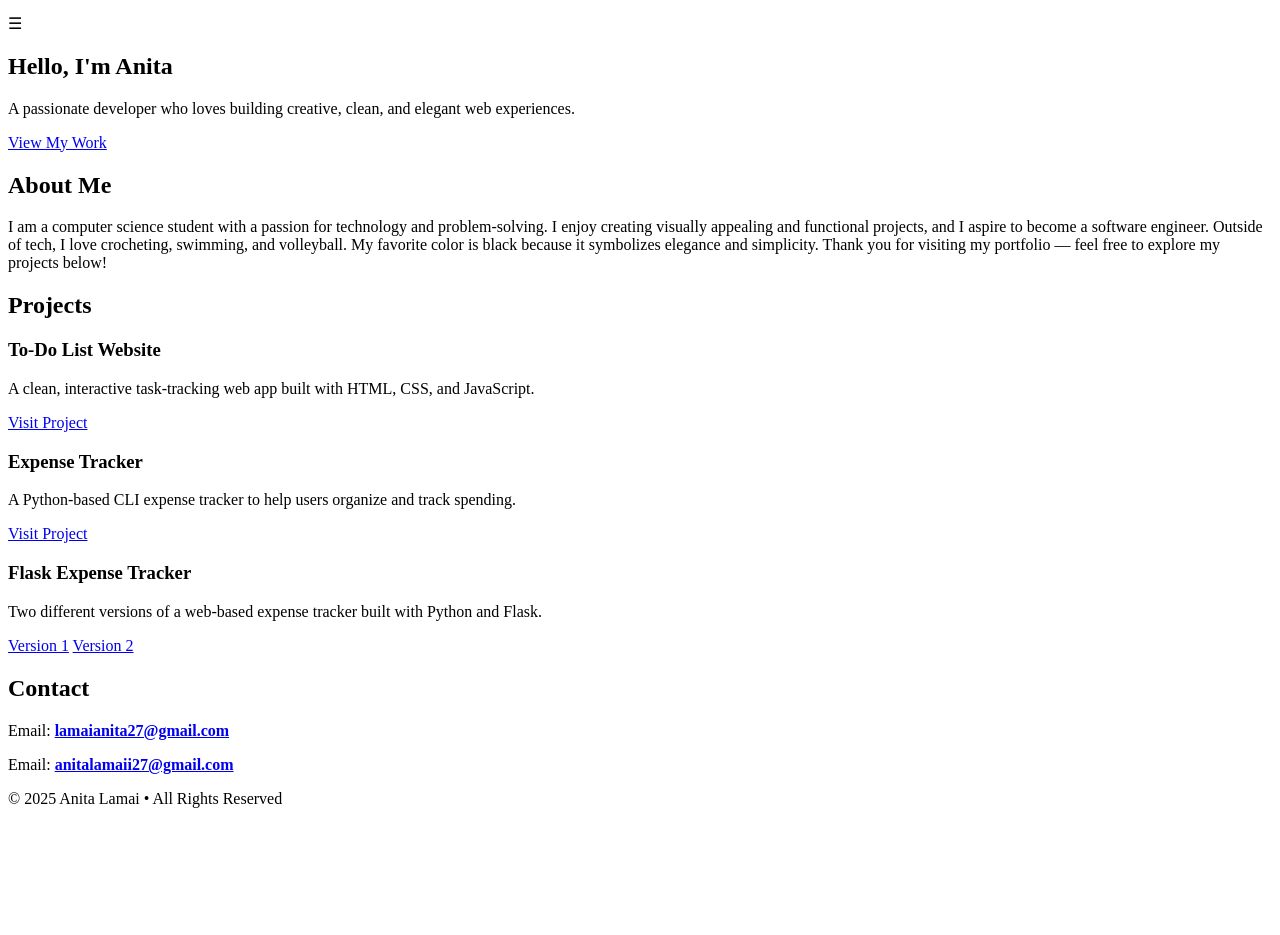
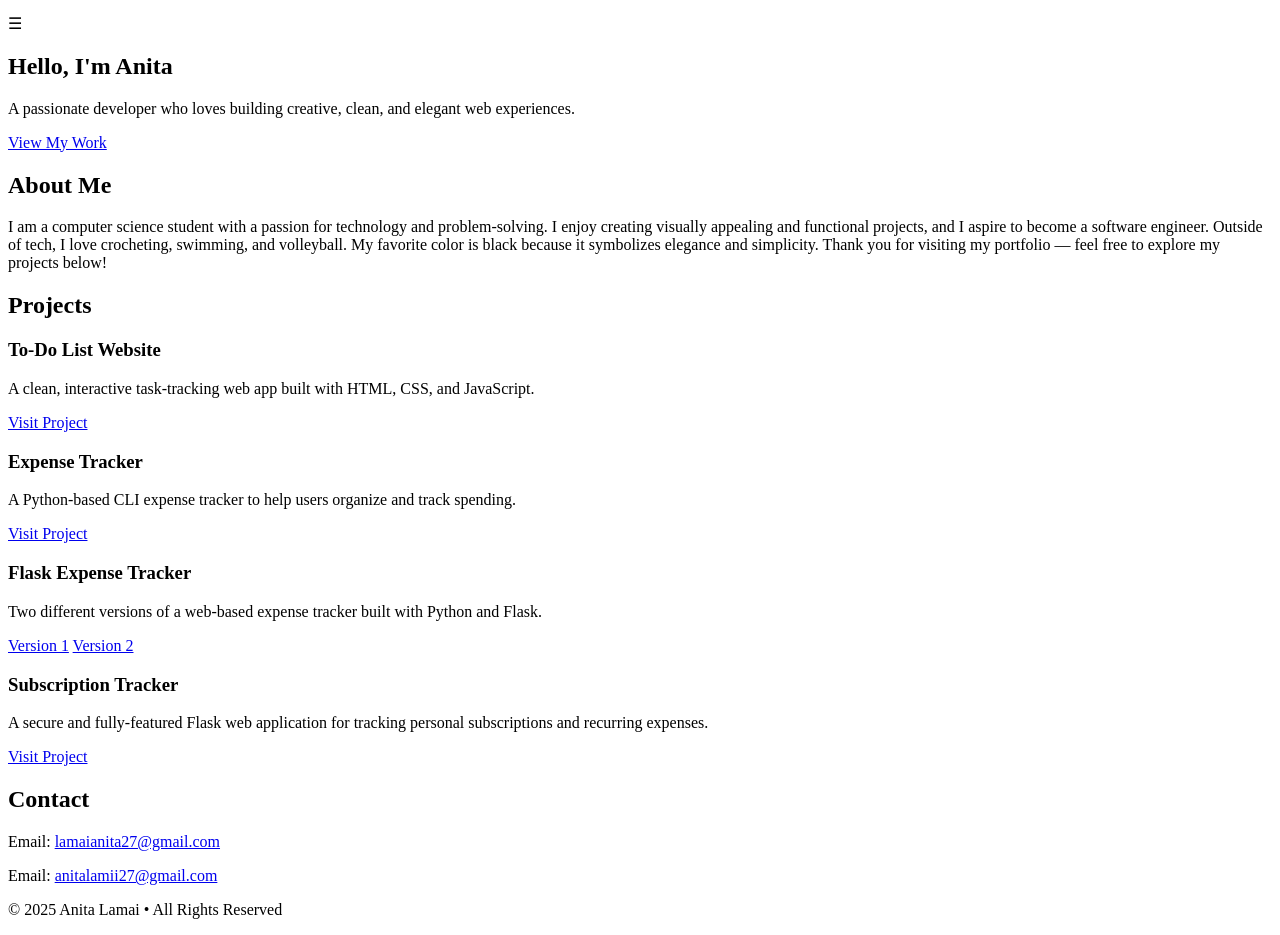
Before and after one commit to anitalamaii27/Anita-s-Portfolio, a plain HTML site: page src/index.html in a window 1280 px wide. Shown: the part 141-1076 px from the top of the page. Before the commit the page ends 965 px from the top, so only its background shows below. Drawn offline with Linux system fonts and the light colour scheme.

Commit message:
Update index.html

```diff
--- a/src/index.html
+++ b/src/index.html
@@ -74,14 +74,21 @@
         <a href="https://anitalamaii27.github.io/flask-expnse-tracker/" target="_blank" class="btn small">Version 2</a>
       </div>
 
+      <!-- Project 4 -->
+      <div class="project-card">
+        <h3> Subscription Tracker</h3>
+        <p>A secure and fully-featured Flask web application for tracking personal subscriptions and recurring expenses.</p>
+        <a href="https://subscription-tracker-qveq.onrender.com" target="_blank" class="btn small">Visit Project</a>
+       </div>
+
     </div>
   </section>
 
   <!-- CONTACT SECTION -->
   <section id="contact" class="section container">
   <h2 class="section-title">Contact</h2>
-  <p>Email: <strong><a href="mailto:lamaianita27@gmail.com">lamaianita27@gmail.com</a></strong></p>
-  <p>Email: <strong><a href="mailto:anitalamaii27@gmail.com">anitalamaii27@gmail.com</a></strong></p>
+  <p>Email: <a href="mailto:lamaianita27@gmail.com" class="email-link">lamaianita27@gmail.com</a></p>
+<p>Email: <a href="mailto:anitalamii27@gmail.com" class="email-link">anitalamii27@gmail.com</a></p>
 </section>
 
   <!-- FOOTER -->
```
